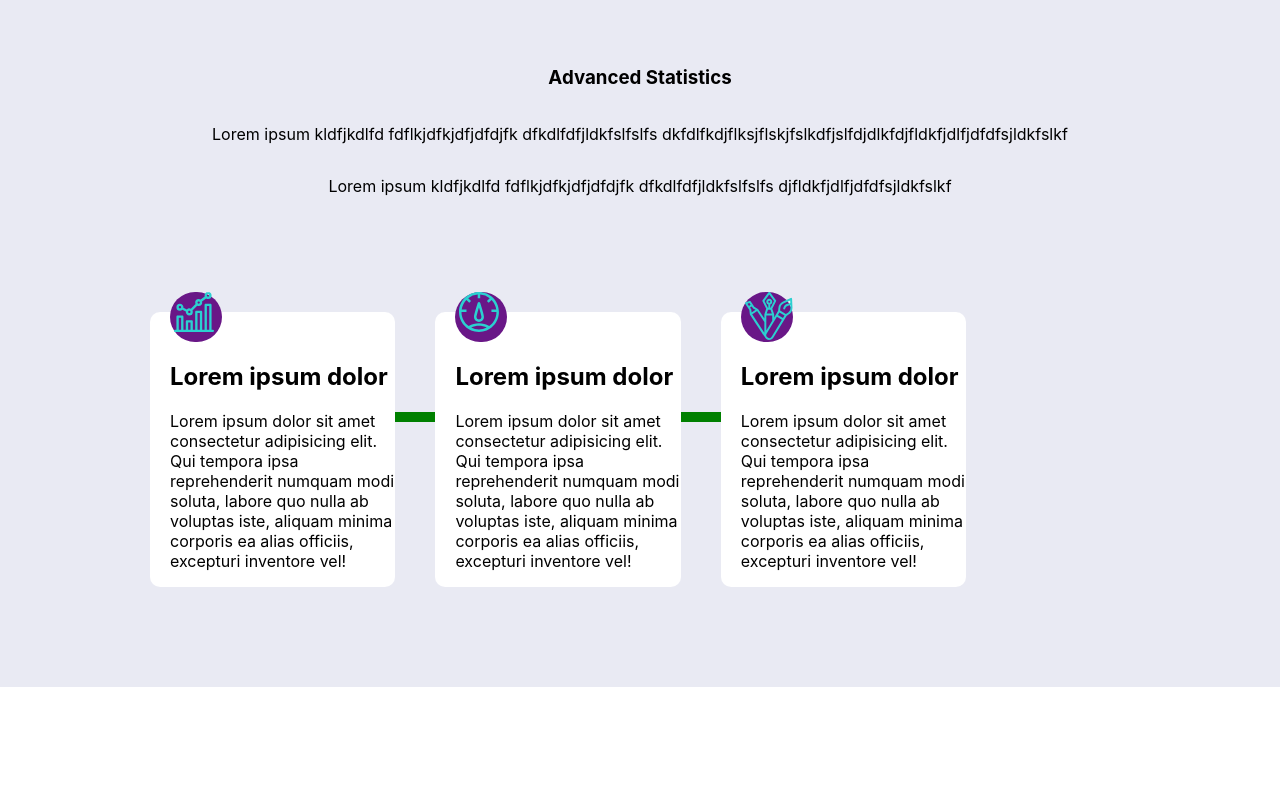
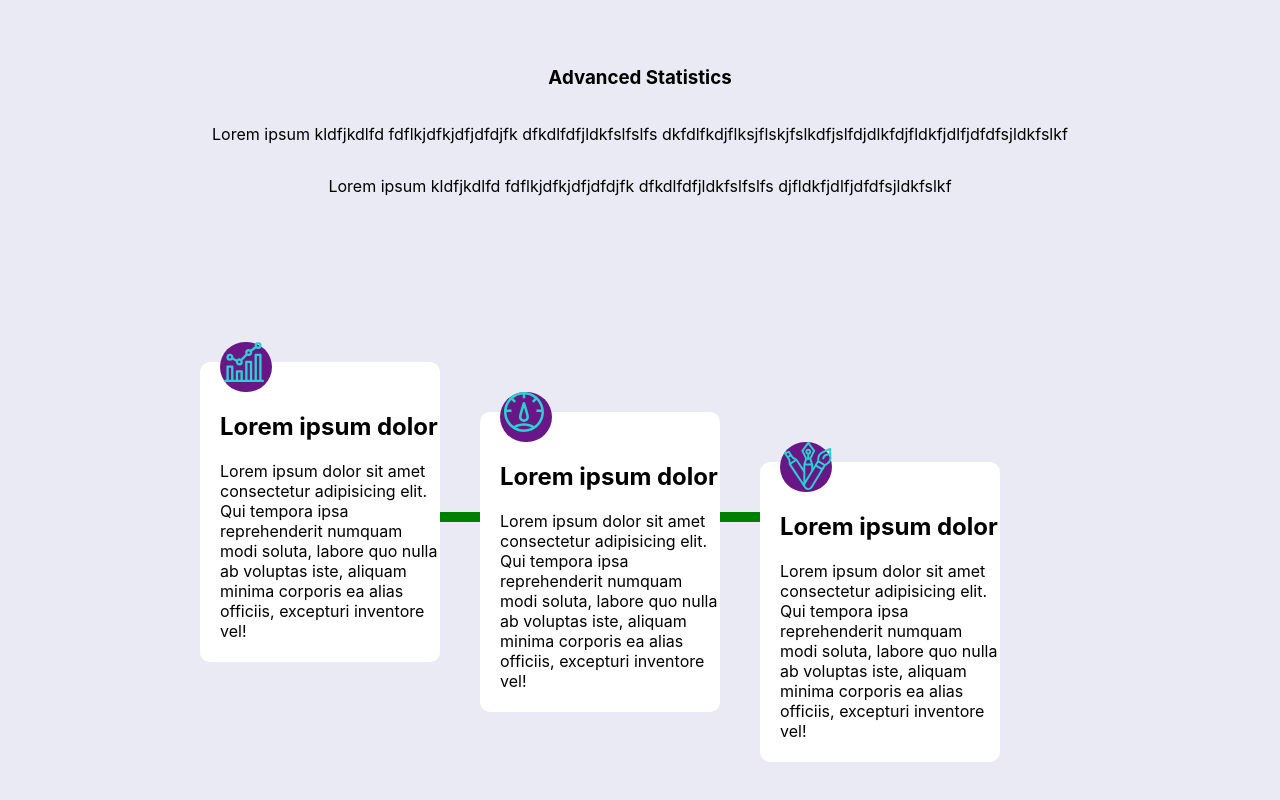
Before and after one commit to Brian-Machiestay/url-shortening, a React (Create React App) app in the folder client-side/: page / in a window 1280 px wide. Shown: the part 792-1592 px from the top of the page. Before the commit the page ends 1479 px from the top, so only its background shows below. Built offline with nearby package versions, Linux system fonts and the light colour scheme; the HTML template or start-up script is replaced by a standard one.

Commit message:
style brand sections

```diff
--- a/client-side/src/assets/styles/main.css
+++ b/client-side/src/assets/styles/main.css
@@ -86,15 +86,16 @@
 /* styles for stat component */
 .iconItems {
     display: flex;
-    margin: 100px 150px;
+    margin: 200px 200px;
 }
 
 
 .brandStat {
-    width: 23%;
+    width: 25%;
     background-color: #fff;
     padding-left: 20px;
     border-radius: 10px;
+    height: 300px;
 }
 
 .statLogo {
@@ -115,3 +116,12 @@
     height: 10px;
     margin-top: 100px;
 }
+
+/* specific styles for brand divs of the stat component */
+.recognize {
+    margin-top: -50px;
+}
+
+.custom {
+    margin-top: 50px;
+}
```
